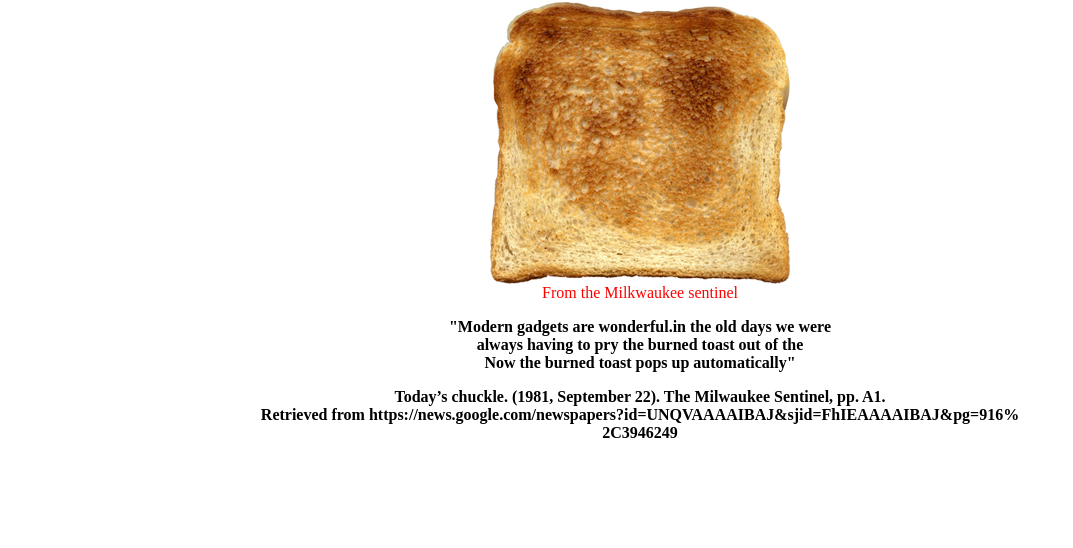
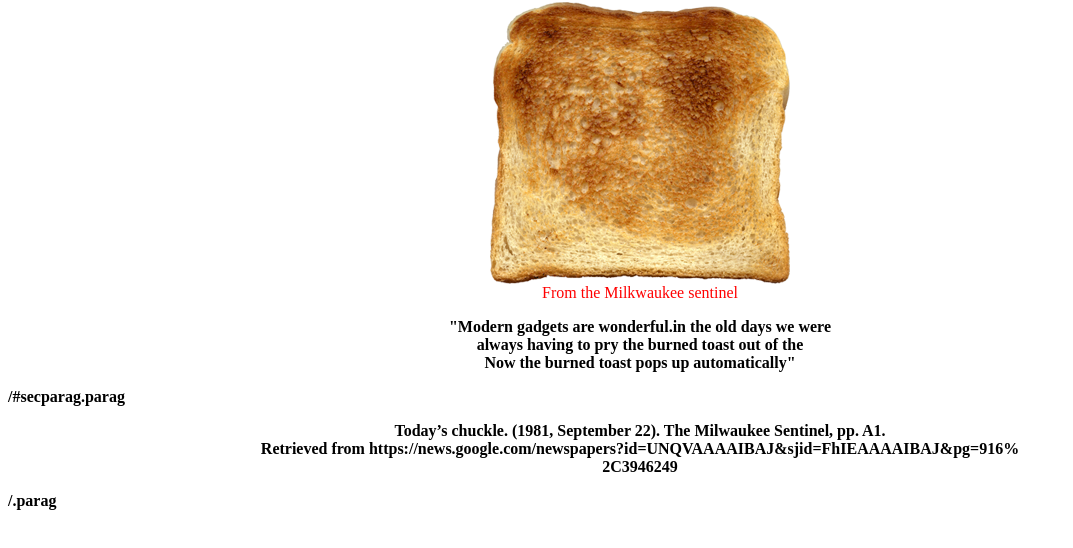
Before and after one commit to Albinpanackalgeorge/lab1, a plain HTML site: page index.html in a window 1280 px wide. Shown: the part 78-626 px from the top of the page, without its empty margins (0-1073 px from the left). Drawn offline with Linux system fonts and the light colour scheme.

Commit message:
Update index.html

```diff
--- a/index.html
+++ b/index.html
@@ -16,13 +16,13 @@
         "Modern gadgets are wonderful.in the old days we were<br>
         always having to pry the burned toast out of the <br>
         Now the burned toast pops up automatically"
-        </p></b>
+        </p>/#secparag.parag</b>
 
     <b> <p class="parag" id="secparag">
         Today’s chuckle. (1981, September 22). The Milwaukee Sentinel, pp. A1.<br>
         Retrieved from https://news.google.com/newspapers?id=UNQVAAAAIBAJ&sjid=FhIEAAAAIBAJ&pg=916%<br>
         2C3946249
-    </p</b>
+    </p>/.parag</b>
 
 </body>
 </html>
```
